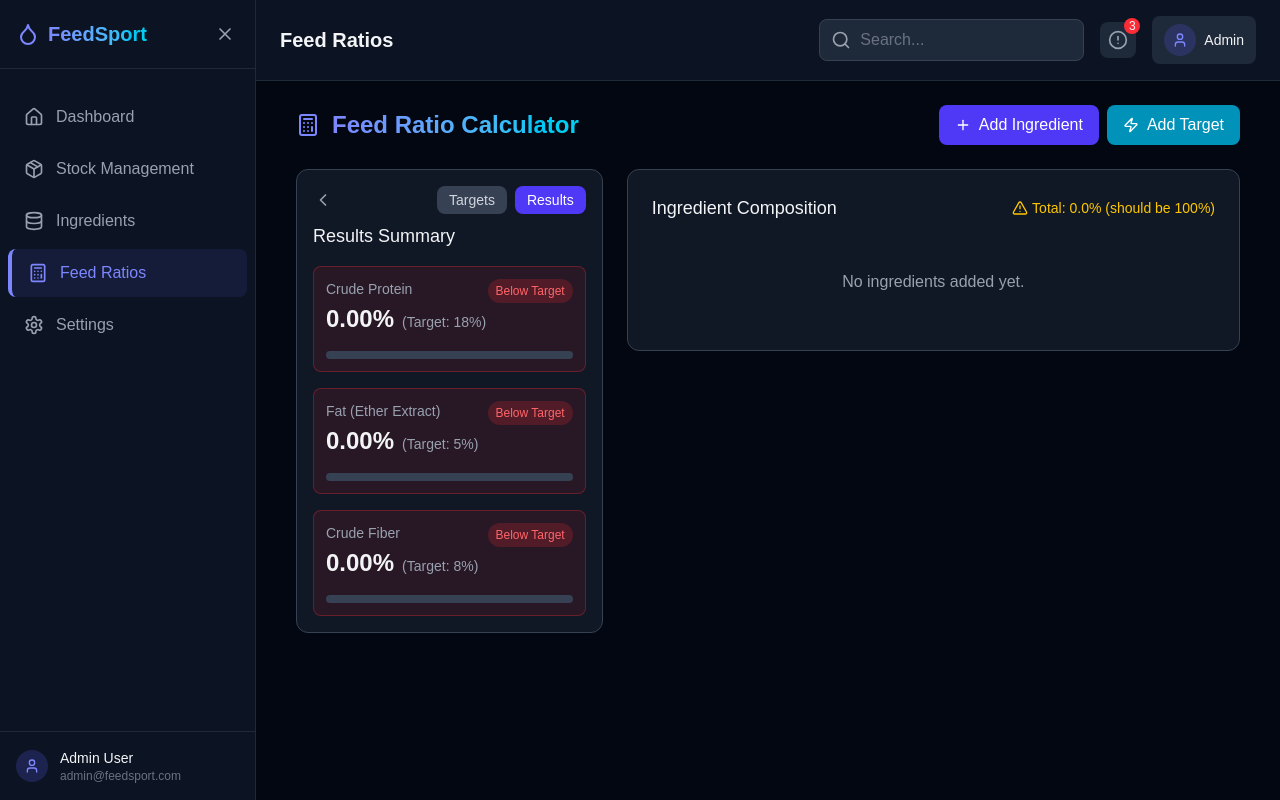
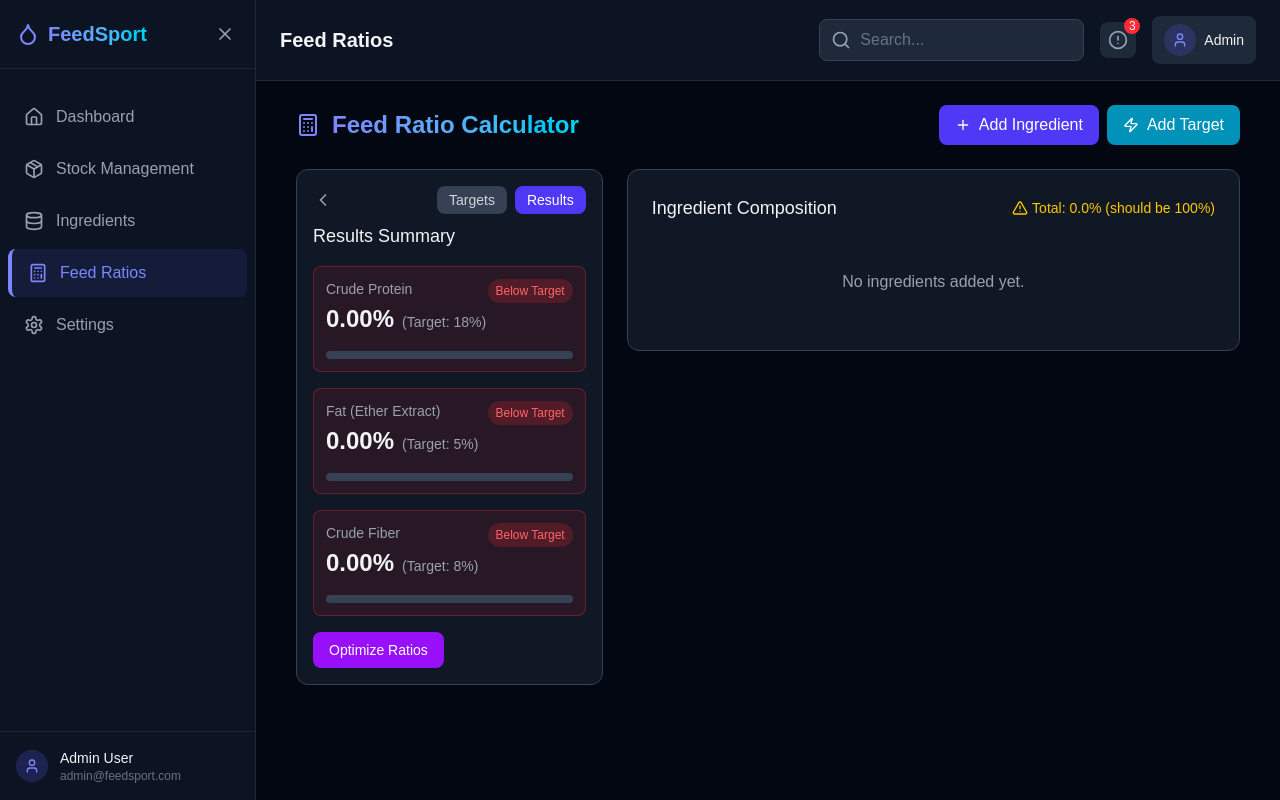
Before and after one commit to k1muza/feedsport, a Next.js app: page /admin/ratios in a window 1280 px wide. Both pictures are taken after a click on the button "Results". Built offline with nearby package versions, Linux system fonts and the light colour scheme.

Commit message:
lpsolver

```diff
--- a/package.json
+++ b/package.json
@@ -15,6 +15,7 @@
     "@fortawesome/react-fontawesome": "^0.2.2",
     "@headlessui/react": "^2.2.2",
     "@next/third-parties": "^15.3.1",
+    "glpk.js": "^4.0.2",
     "lucide-react": "^0.509.0",
     "next": "15.3.1",
     "react": "^19.0.0",
--- a/src/components/admin/Calculator.tsx
+++ b/src/components/admin/Calculator.tsx
@@ -1,5 +1,6 @@
 'use client';
 
+import { useState, useCallback, useMemo } from 'react';
 import { Ingredient as DataIngredient, getIngredients } from '@/data/ingredients';
 import { getNutrients, Nutrient } from '@/data/nutrients';
 import {
@@ -14,12 +15,13 @@ import {
   X,
   Zap,
 } from 'lucide-react';
-import { useCallback, useMemo, useState } from 'react';
 
 // Types
 interface RatioIngredient extends DataIngredient {
   ratio: number;
+  costPerKg?: number;
 }
+
 interface TargetNutrient {
   id: string;
   name: string;
@@ -57,6 +59,8 @@ const LeftPanel = ({
   onSwitchPanel,
   onUpdateTarget,
   onRemoveTarget,
+  onOptimize,
+  optimizing,
 }: {
   showPanel: 'targets' | 'results';
   isCollapsed: boolean;
@@ -66,14 +70,13 @@ const LeftPanel = ({
   onSwitchPanel: (panel: 'targets' | 'results') => void;
   onUpdateTarget: (id: string, v: number) => void;
   onRemoveTarget: (id: string) => void;
+  onOptimize: () => void;
+  optimizing: boolean;
 }) => (
   <div className={`lg:w-1/3 space-y-4 ${isCollapsed ? 'lg:w-16' : ''}`}>
     <div className="bg-gray-800/50 border border-gray-700 rounded-xl p-4">
       <div className="flex justify-between items-center mb-2">
-                <button
-                    onClick={onToggleCollapse}
-                    className="text-gray-400 hover:text-gray-200"
-                >
+        <button onClick={onToggleCollapse} className="text-gray-400 hover:text-gray-200">
           {isCollapsed ? <ChevronRight className="w-5 h-5" /> : <ChevronLeft className="w-5 h-5" />}
         </button>
 
@@ -127,7 +130,9 @@ const LeftPanel = ({
             </div>
           ) : (
             <div className="space-y-4">
+              <div className="flex justify-between items-center">
                 <h3 className="text-lg font-medium">Results Summary</h3>
+              </div>
               <div className="space-y-4">
                 {targets.map(target => {
                   const comp = computedValues[target.name] || 0;
@@ -135,8 +140,7 @@ const LeftPanel = ({
                   return (
                     <div
                       key={target.id}
-                                            className={`p-3 rounded-lg border ${met ? 'border-green-500/30 bg-green-500/10' : 'border-red-500/30 bg-red-500/10'
-                                                }`}
+                      className={`p-3 rounded-lg border ${met ? 'border-green-500/30 bg-green-500/10' : 'border-red-500/30 bg-red-500/10'}`}
                     >
                       <div className="flex justify-between items-start">
                         <div>
@@ -171,6 +175,13 @@ const LeftPanel = ({
                   );
                 })}
               </div>
+              <button
+                onClick={onOptimize}
+                disabled={optimizing}
+                className="px-4 py-2 bg-purple-600 hover:bg-purple-500 text-white rounded-lg text-sm flex items-center space-x-2"
+              >
+                {optimizing ? 'Optimizing...' : 'Optimize Ratios'}
+              </button>
             </div>
           )}
         </>
@@ -400,7 +411,6 @@ const TargetModal = ({
   ) : null
 );
 
-
 // Main Component
 export const FeedRatios = () => {
   // State management
@@ -411,6 +421,8 @@ export const FeedRatios = () => {
   const [newTgtValue, setNewTgtValue] = useState(0);
   const [showLeftPanel, setShowLeftPanel] = useState<'targets' | 'results'>('targets');
   const [leftPanelCollapsed, setLeftPanelCollapsed] = useState(false);
+  const [optimizing, setOptimizing] = useState(false);
+  const [optimizationResult, setOptimizationResult] = useState<any>(null);
 
   // Data sources
   const allIngredients = useMemo(() => getIngredients(), []);
@@ -483,6 +495,95 @@ export const FeedRatios = () => {
     setTargets(curr => curr.map(t => (t.id === id ? { ...t, value: v } : t)));
   }, []);
 
+  // Optimization function
+  const optimizeRatios = useCallback(async () => {
+    if (ingredients.length === 0 || targets.length === 0) return;
+
+    setOptimizing(true);
+
+    try {
+      const GLPK = await import('glpk.js');
+      const glpk = await GLPK.default();
+
+      // Create variables for each ingredient
+      const variables = ingredients.map(ing => ({
+        name: `x${ing.id.replace(/-/g, '')}`,
+        coef: ing.costPerKg || 0, // Minimize total cost
+      }));
+
+      // 2) Nutrient constraints: convert percents to fractions
+      //    e.g. 8.5% protein ⇒ coef = 8.5/100; target 18% ⇒ lb = 18/100
+      const constraints = targets.map(target => {
+        const vars = ingredients.map(ing => {
+          const comp = ing.compositions.find(c => c.nutrient?.name === target.name);
+          return {
+            name: `x${ing.id.replace(/-/g, '')}`,
+            coef: (comp?.value ?? 0) / 100
+          };
+        }).filter(v => v.coef > 0); // Only include ingredients that contribute to this nutrient
+
+        return {
+          name: target.name.replace(/\s+/g, ''),
+          vars,
+          bnds: { type: glpk.GLP_LO, lb: target.value, ub: Infinity },
+        };
+      });
+
+      // Add total constraint (sum of ratios = 100)
+      const totalConstraint = {
+        name: 'Total',
+        vars: ingredients.map(ing => ({
+          name: `x${ing.id.replace(/-/g, '')}`,
+          coef: 1.0,
+        })),
+        bnds: { type: glpk.GLP_FX, lb: 100, ub: 100 },
+      };
+
+      const lp = {
+        name: 'FeedOptimization',
+        objective: {
+          direction: glpk.GLP_MIN,
+          name: 'cost',
+          vars: variables,
+        },
+        subjectTo: [...constraints, totalConstraint],
+        bounds: ingredients.map(ing => ({
+          name: `x${ing.id.replace(/-/g, '')}`,
+          type: glpk.GLP_LO,
+          lb: 0,
+          ub: 1,
+        })),
+      };
+
+      const options = {
+        msglev: glpk.GLP_MSG_ALL,
+        presol: true,
+        cb: {
+          call: (progress: any) => console.log(progress),
+          each: 1
+        }
+      };
+      console.log(lp)
+
+      const res = await glpk.solve(lp, options);
+      console.log(res);
+
+      if (res.result.status === glpk.GLP_OPT) {
+        const sol = ingredients.map(ing => {
+          const key = `x${ing.id.replace(/-/g, '')}`;
+          const frac = res.result.vars[key] ?? 0;
+          return { ...ing, ratio: +(frac * 100).toFixed(2) };
+        });
+        setIngredients(sol);
+      }
+
+    } catch (err) {
+      console.error('Optimization error:', err);
+    } finally {
+      setOptimizing(false);
+    }
+  }, [ingredients, targets]);
+
   return (
     <div className="space-y-6">
       <Header
@@ -500,6 +601,8 @@ export const FeedRatios = () => {
           onSwitchPanel={(panel) => setShowLeftPanel(panel)}
           onUpdateTarget={updateTarget}
           onRemoveTarget={removeTarget}
+          onOptimize={optimizeRatios}
+          optimizing={optimizing}
         />
 
         <IngredientPanel
@@ -518,6 +621,15 @@ export const FeedRatios = () => {
           ingredients={ingredients}
           totalRatio={totalRatio}
         />
+      )}
+
+      {optimizationResult && (
+        <div className="bg-gray-800/50 border border-gray-700 rounded-xl p-6">
+          <h3 className="text-lg font-medium mb-4">Optimization Results</h3>
+          <div className="bg-gray-800 rounded-lg p-4 font-mono text-sm text-gray-100 overflow-x-auto">
+            <pre>{JSON.stringify(optimizationResult, null, 2)}</pre>
+          </div>
+        </div>
       )}
 
       <IngredientModal
```
Also changed, not shown: src/app/(admin)/admin/ingredients/page.tsx (renamed from src/app/(dashboard)/admin/ingredients/page.tsx), src/app/(admin)/admin/layout.tsx (renamed from src/app/(dashboard)/admin/layout.tsx), src/app/(admin)/admin/page.tsx (renamed from src/app/(dashboard)/admin/page.tsx), src/app/(admin)/admin/ratios/page.tsx (renamed from src/app/(dashboard)/admin/ratios/page.tsx), src/app/(admin)/admin/settings/page.tsx (renamed from src/app/(dashboard)/admin/settings/page.tsx), src/app/(admin)/admin/stock/page.tsx (renamed from src/app/(dashboard)/admin/stock/page.tsx), src/app/(admin)/layout.tsx (renamed from src/app/(dashboard)/layout.tsx), 1 other file (tests, documents, lock files or other folders). Lines whose indentation alone changed are shown as unchanged.
